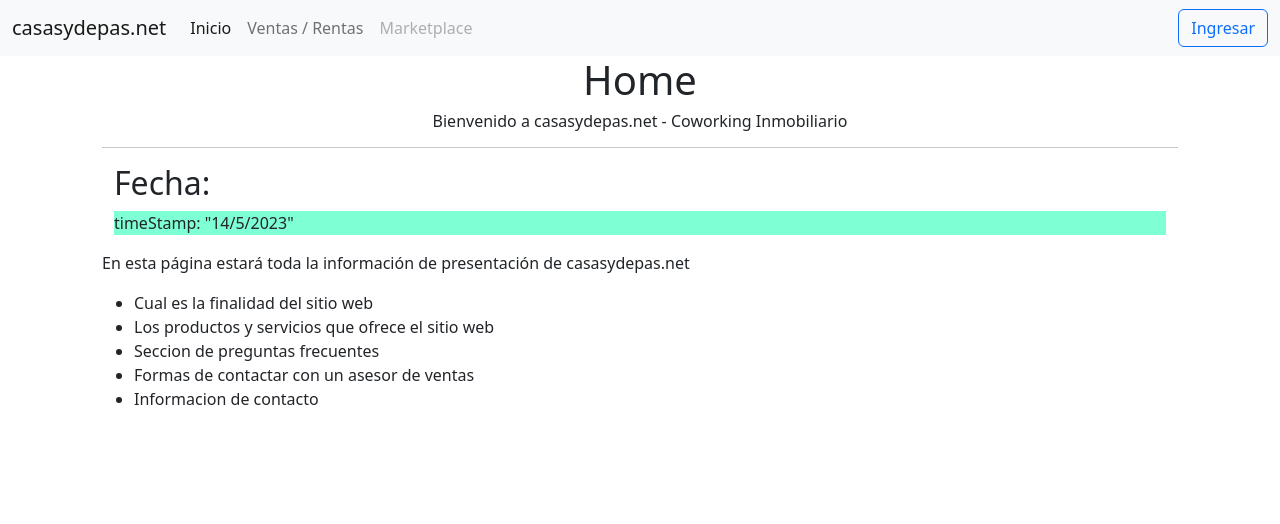
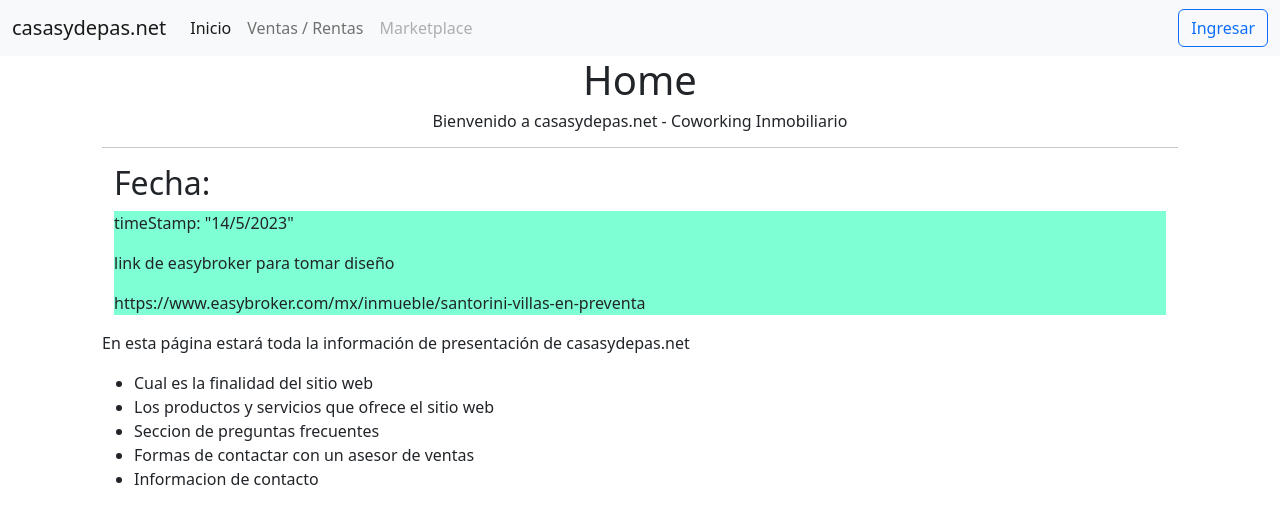
Before and after one commit to Frankodev/app-casasydepas.net, a Svelte app: page / in a window 1280 px wide. Shown: the top 524 px of the page. Built offline with nearby package versions, Linux system fonts and the light colour scheme; no server answers; the database is empty; a small style sheet from the web is missing.

Commit message:
se agregaron iconos, se comienza a trabajar en la carga de imagenes a firebase

```diff
--- a/src/pages/Home.svelte
+++ b/src/pages/Home.svelte
@@ -13,6 +13,8 @@
     <h2>Fecha:</h2>
     <div style="background-color: aquamarine;">
       <p>timeStamp: "{today}"</p>
+      <p>link de easybroker para tomar diseño</p>
+      <p>https://www.easybroker.com/mx/inmueble/santorini-villas-en-preventa</p>
     </div>
   </div>
 
```
Also changed, not shown: public/icons/home_edif.svg (added), public/icons/home_pin.svg (added).
